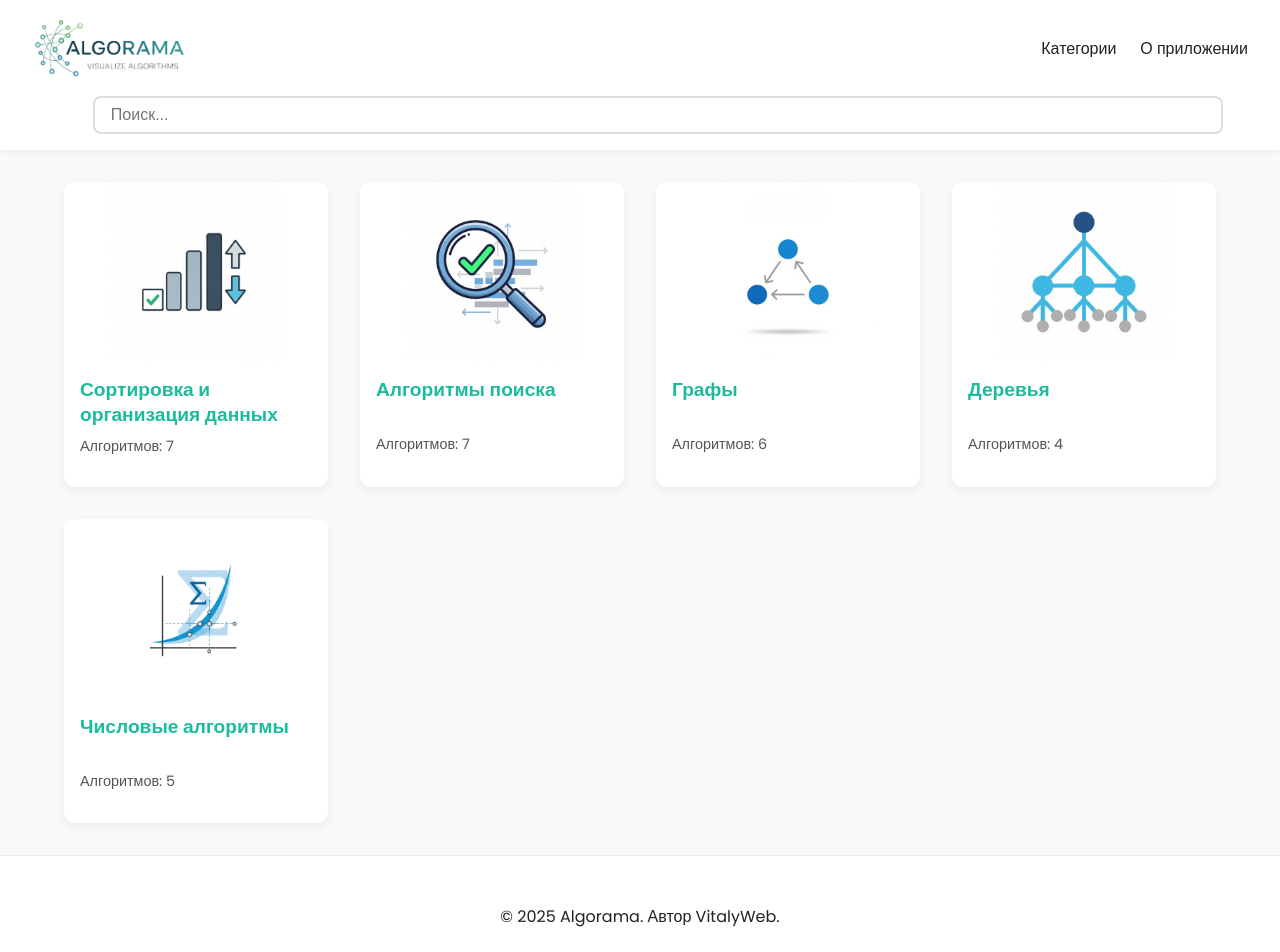
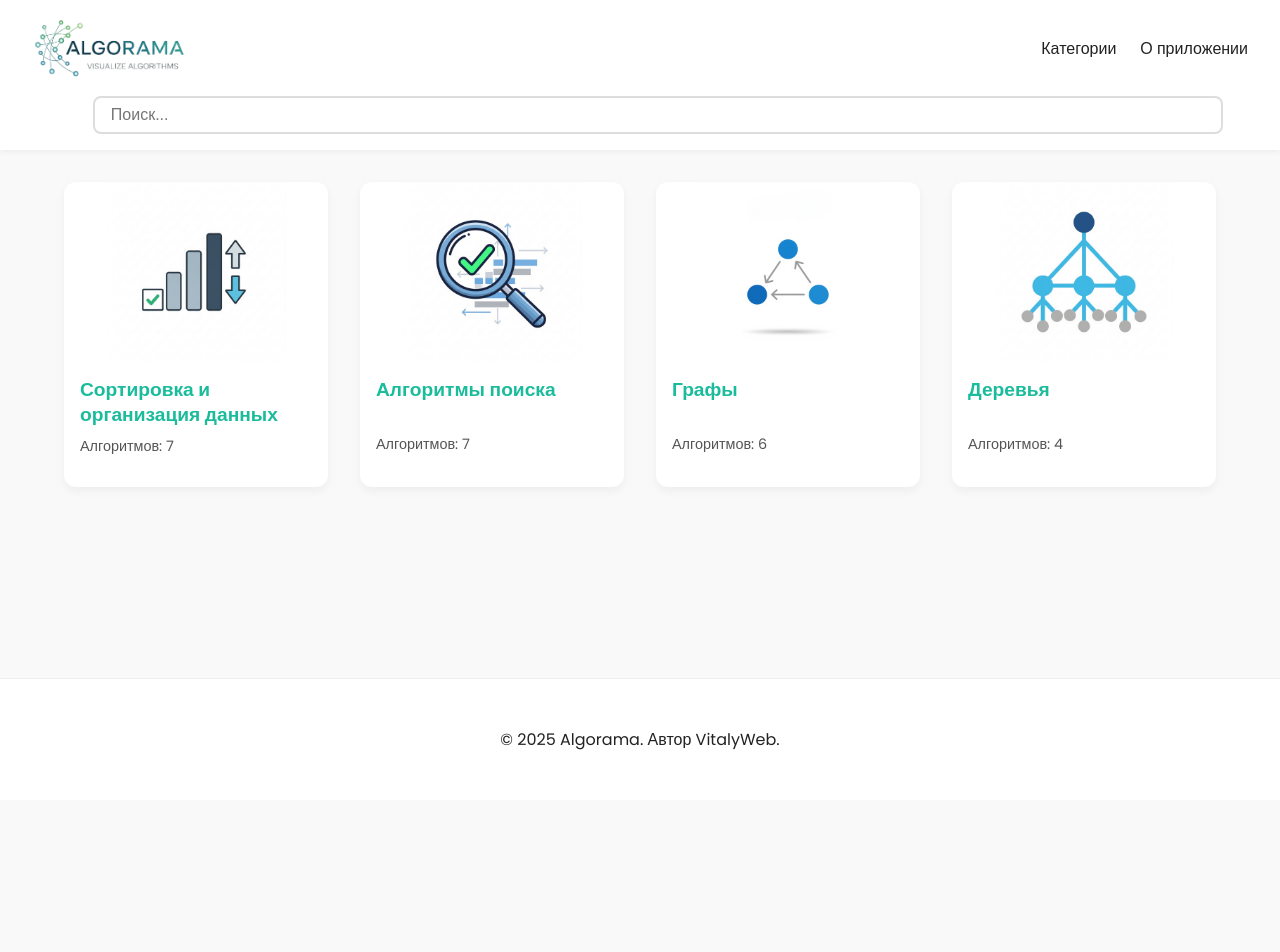
Before and after one commit to VitalyWeb/algorithms-visualizer, a React (Create React App) app: page / in a window 1280 px wide. Shown: the top 952 px of the page. After the commit the page ends 800 px from the top, so only its background shows below. Built offline with nearby package versions, Linux system fonts and the light colour scheme.

Commit message:
отказ от числовых алгоритмов

```diff
--- a/src/algorithmsInfo/tree-info.js
+++ b/src/algorithmsInfo/tree-info.js
@@ -1,4 +1,3 @@
-// Обход дерева In-order (In-order Traversal)
 export const descriptionInOrder = "Обход In-order — это алгоритм обхода дерева, при котором сначала посещается левое поддерево, затем корневой узел, а после — правое поддерево. Этот метод используется для получения отсортированного списка элементов в бинарном дереве поиска (BST).";
 
 export const usingInOrder = [
@@ -47,7 +46,6 @@ void inorderTraversal(Node* node) {
 }`
 };
 
-// Обход дерева Pre-order (Pre-order Traversal)
 export const descriptionPreOrder = "Обход Pre-order — это алгоритм обхода дерева, при котором сначала посещается корневой узел, затем левое поддерево, а после — правое поддерево. Этот метод часто используется для создания копии дерева или для построения префиксного выражения.";
 
 export const usingPreOrder = [
@@ -97,7 +95,6 @@ void preorderTraversal(Node* node) {
 }`
 };
 
-// Обход дерева Post-order (Post-order Traversal)
 export const descriptionPostOrder = "Обход Post-order — это алгоритм обхода дерева, при котором сначала посещается левое поддерево, затем правое поддерево, а после — корневой узел. Этот метод используется для удаления дерева, так как сначала удаляются дочерние узлы, а затем родительские.";
 
 export const usingPostOrder = [
@@ -147,7 +144,6 @@ void postorderTraversal(Node* node) {
 }`
 };
 
-// Поиск в бинарном дереве поиска (Binary Search Tree Search)
 export const descriptionBinarySearchTree = "Поиск в бинарном дереве поиска (BST) — это эффективный алгоритм для нахождения элемента, основанный на свойстве BST: все узлы в левом поддереве имеют значения меньше, чем у родительского узла, а в правом — больше. Это позволяет отсекать половину дерева на каждом шаге, подобно бинарному поиску.";
 
 export const usingBinarySearchTree = [
--- a/src/data/categories.js
+++ b/src/data/categories.js
@@ -1,7 +1,6 @@
 import sort from "../img/sortings-min.png";
 import search from "../img/search-min.png";
 import graph from "../img/graph-min.png";
-import numeric from "../img/numeric-min.png";
 import tree from "../img/tree-min.png";
 
 import * as Sort from "../algorithmsInfo/sort-info";
@@ -254,18 +253,6 @@ export const CATEGORIES = [
       },
     ]
   },
-  {
-    id: "numeric",
-    title: "Числовые алгоритмы",
-    image: numeric,
-    algorithms: [
-      { id: "gcd", title: "НОД (Евклид)", description: undefined, idea: undefined, complexity: {}, code: { javascript: undefined, python: undefined, cpp: undefined } },
-      { id: "lcm", title: "НОК", description: undefined, idea: undefined, complexity: {}, code: { javascript: undefined, python: undefined, cpp: undefined } },
-      { id: "fast-power", title: "Быстрое возведение в степень", description: undefined, idea: undefined, complexity: {}, code: { javascript: undefined, python: undefined, cpp: undefined } },
-      { id: "prime-check", title: "Проверка простых чисел", description: undefined, idea: undefined, complexity: {}, code: { javascript: undefined, python: undefined, cpp: undefined } },
-      { id: "factorial", title: "Факториал", description: undefined, idea: undefined, complexity: {}, code: { javascript: undefined, python: undefined, cpp: undefined } },
-    ]
-  },
 ];
 
 export const flatAlgorithms = CATEGORIES.flatMap((c) =>
```
Also changed, not shown: src/utils/animation-generators.js (+0 -14 lines), src/img/numeric-min.png (deleted).
